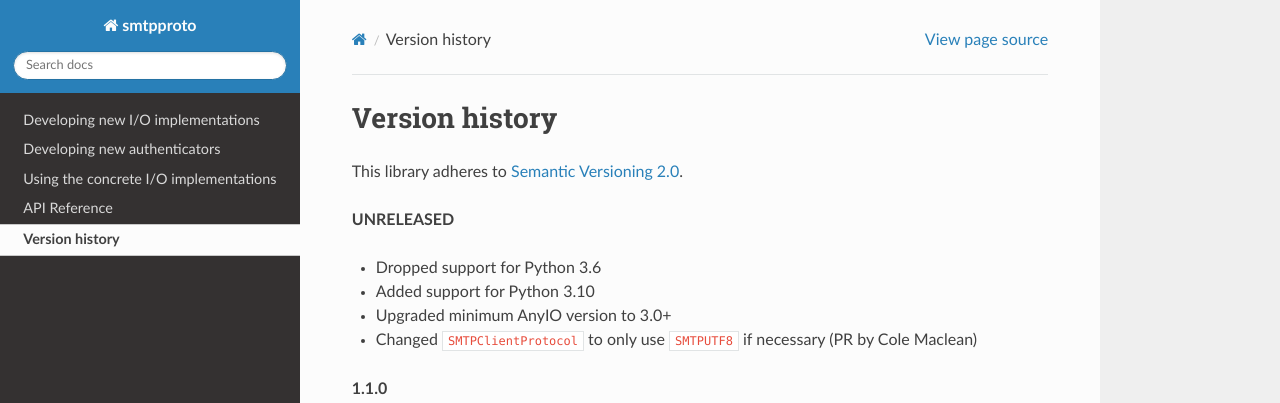
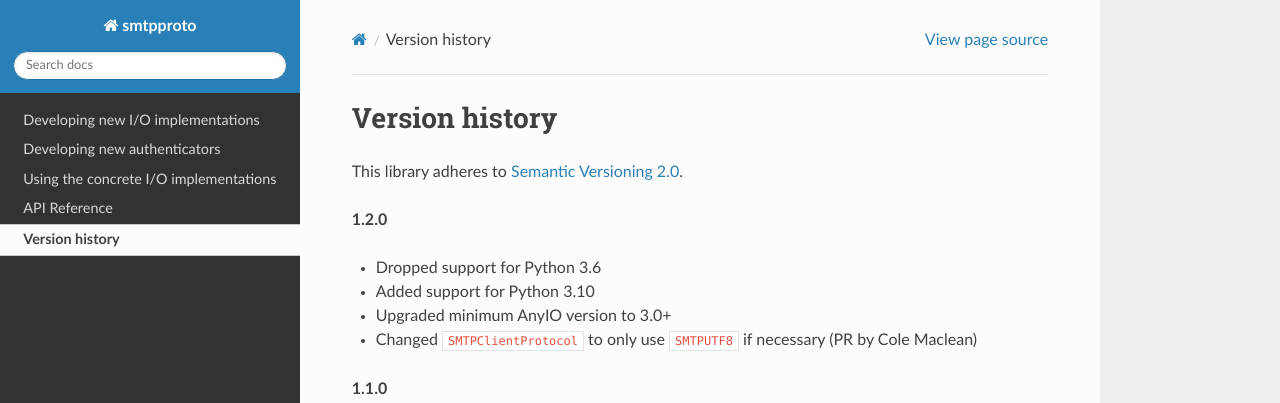
Before and after one commit to agronholm/smtpproto, a Sphinx documentation site: the page built from docs/versionhistory.rst, in a window 1280 px wide. Shown: the top 403 px of the page. Built offline with Sphinx 7.4.7 and the Read the Docs theme 2.0.0, drawn with Linux system fonts in a browser that asks for light colours; the version number could not be read and is left out.

Commit message:
Added the release version

```diff
--- a/docs/versionhistory.rst
+++ b/docs/versionhistory.rst
@@ -3,7 +3,7 @@ Version history
 
 This library adheres to `Semantic Versioning 2.0 <http://semver.org/>`_.
 
-**UNRELEASED**
+**1.2.0**
 
 - Dropped support for Python 3.6
 - Added support for Python 3.10
```
